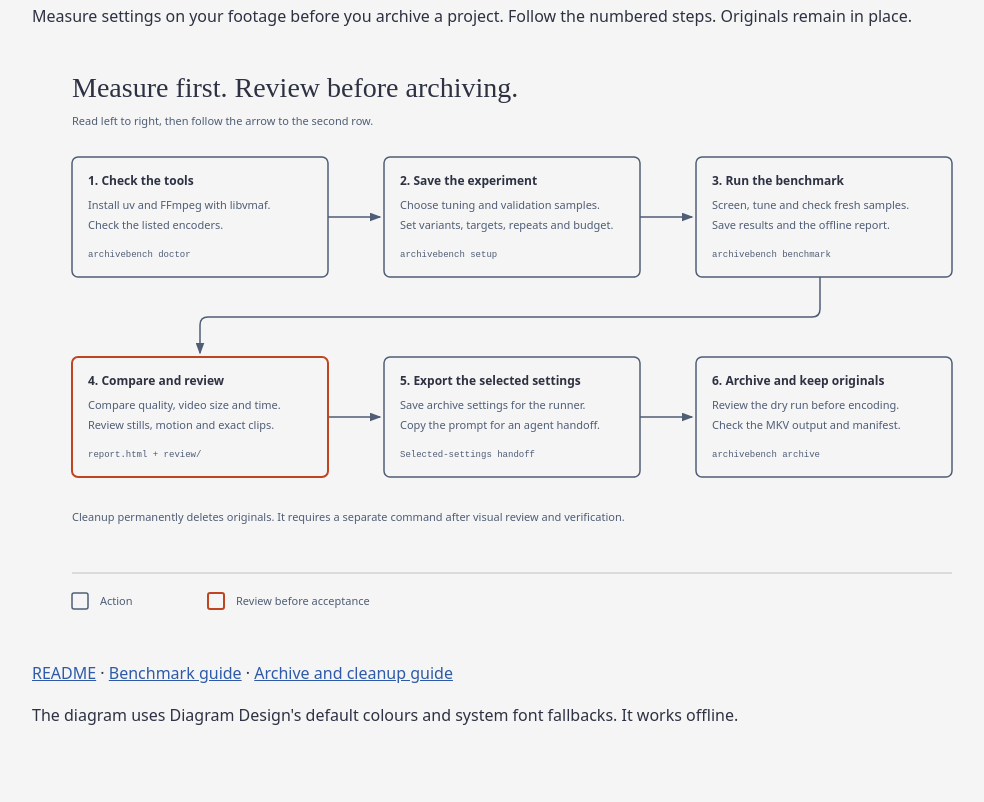
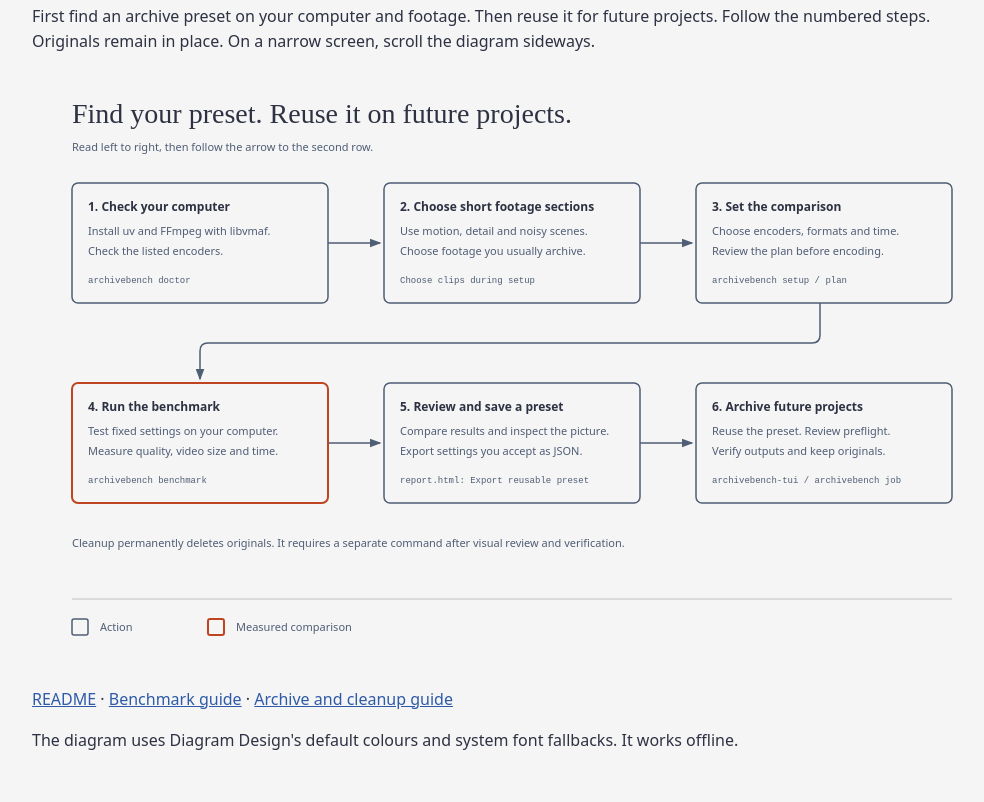
Before and after one commit to Today20092/ArchiveBench, a website: page docs/diagrams/user-flow.html in a window 1280 px wide. Shown: the part 98-900 px from the top of the page, without its empty margins (128-1112 px from the left). Before the commit the page ends 874 px from the top, so only its background shows below. Drawn offline with Linux system fonts and the light colour scheme.

Commit message:
docs: explain preset discovery before archive reuse (#7)

```diff
--- a/docs/diagrams/user-flow.html
+++ b/docs/diagrams/user-flow.html
@@ -27,14 +27,14 @@
 <body>
   <main class="frame">
     <h1>Use ArchiveBench</h1>
-    <p>Measure settings on your footage before you archive a project. Follow the numbered steps. Originals remain in place.</p>
+    <p>First find an archive preset on your computer and footage. Then reuse it for future projects. Follow the numbered steps. Originals remain in place. On a narrow screen, scroll the diagram sideways.</p>
     <div class="diagram-container">
       <svg viewBox="0 0 960 600" xmlns="http://www.w3.org/2000/svg" role="img" aria-labelledby="user-flow-title user-flow-desc">
         <title id="user-flow-title">Use ArchiveBench</title>
-        <desc id="user-flow-desc">Check tools, save an experiment, benchmark, compare and review footage, export settings, then archive while keeping originals.</desc>
+        <desc id="user-flow-desc">Check the computer, choose footage, set a fixed comparison, run the benchmark, review and save a preset, then archive future projects while keeping originals.</desc>
         <defs><marker id="user-flow-arrow" markerWidth="8" markerHeight="6" refX="7" refY="3" orient="auto"><polygon points="0 0,8 3,0 6" fill="#4f5d75"/></marker></defs>
         <rect width="960" height="600" fill="#f5f5f5"/>
-        <text class="title" x="40" y="52">Measure first. Review before archiving.</text>
+        <text class="title" x="40" y="52">Find your preset. Reuse it on future projects.</text>
         <text class="detail" x="40" y="80">Read left to right, then follow the arrow to the second row.</text>
         <path class="edge" d="M 296 172 H 348"/>
         <path class="edge" d="M 608 172 H 660"/>
@@ -42,41 +42,41 @@
         <path class="edge" d="M 296 372 H 348"/>
         <path class="edge" d="M 608 372 H 660"/>
         <rect class="node" x="40" y="112" width="256" height="120" rx="6"/>
-        <text class="name" x="56" y="140">1. Check the tools</text>
+        <text class="name" x="56" y="140">1. Check your computer</text>
         <text class="detail" x="56" y="164">Install uv and FFmpeg with libvmaf.</text>
         <text class="detail" x="56" y="184">Check the listed encoders.</text>
         <text class="command" x="56" y="212">archivebench doctor</text>
         <rect class="node" x="352" y="112" width="256" height="120" rx="6"/>
-        <text class="name" x="368" y="140">2. Save the experiment</text>
-        <text class="detail" x="368" y="164">Choose tuning and validation samples.</text>
-        <text class="detail" x="368" y="184">Set variants, targets, repeats and budget.</text>
-        <text class="command" x="368" y="212">archivebench setup</text>
+        <text class="name" x="368" y="140">2. Choose short footage sections</text>
+        <text class="detail" x="368" y="164">Use motion, detail and noisy scenes.</text>
+        <text class="detail" x="368" y="184">Choose footage you usually archive.</text>
+        <text class="command" x="368" y="212">Choose clips during setup</text>
         <rect class="node" x="664" y="112" width="256" height="120" rx="6"/>
-        <text class="name" x="680" y="140">3. Run the benchmark</text>
-        <text class="detail" x="680" y="164">Screen, tune and check fresh samples.</text>
-        <text class="detail" x="680" y="184">Save results and the offline report.</text>
-        <text class="command" x="680" y="212">archivebench benchmark</text>
+        <text class="name" x="680" y="140">3. Set the comparison</text>
+        <text class="detail" x="680" y="164">Choose encoders, formats and time.</text>
+        <text class="detail" x="680" y="184">Review the plan before encoding.</text>
+        <text class="command" x="680" y="212">archivebench setup / plan</text>
         <rect class="focal" x="40" y="312" width="256" height="120" rx="6"/>
-        <text class="name" x="56" y="340">4. Compare and review</text>
-        <text class="detail" x="56" y="364">Compare quality, video size and time.</text>
-        <text class="detail" x="56" y="384">Review stills, motion and exact clips.</text>
-        <text class="command" x="56" y="412">report.html + review/</text>
+        <text class="name" x="56" y="340">4. Run the benchmark</text>
+        <text class="detail" x="56" y="364">Test fixed settings on your computer.</text>
+        <text class="detail" x="56" y="384">Measure quality, video size and time.</text>
+        <text class="command" x="56" y="412">archivebench benchmark</text>
         <rect class="node" x="352" y="312" width="256" height="120" rx="6"/>
-        <text class="name" x="368" y="340">5. Export the selected settings</text>
-        <text class="detail" x="368" y="364">Save archive settings for the runner.</text>
-        <text class="detail" x="368" y="384">Copy the prompt for an agent handoff.</text>
-        <text class="command" x="368" y="412">Selected-settings handoff</text>
+        <text class="name" x="368" y="340">5. Review and save a preset</text>
+        <text class="detail" x="368" y="364">Compare results and inspect the picture.</text>
+        <text class="detail" x="368" y="384">Export settings you accept as JSON.</text>
+        <text class="command" x="368" y="412">report.html: Export reusable preset</text>
         <rect class="node" x="664" y="312" width="256" height="120" rx="6"/>
-        <text class="name" x="680" y="340">6. Archive and keep originals</text>
-        <text class="detail" x="680" y="364">Review the dry run before encoding.</text>
-        <text class="detail" x="680" y="384">Check the MKV output and manifest.</text>
-        <text class="command" x="680" y="412">archivebench archive</text>
+        <text class="name" x="680" y="340">6. Archive future projects</text>
+        <text class="detail" x="680" y="364">Reuse the preset. Review preflight.</text>
+        <text class="detail" x="680" y="384">Verify outputs and keep originals.</text>
+        <text class="command" x="680" y="412">archivebench-tui / archivebench job</text>
         <text class="detail" x="40" y="476">Cleanup permanently deletes originals. It requires a separate command after visual review and verification.</text>
         <line x1="40" y1="528" x2="920" y2="528" stroke="#bfc0c0"/>
         <rect class="node" x="40" y="548" width="16" height="16" rx="2"/>
         <text class="detail" x="68" y="560">Action</text>
         <rect class="focal" x="176" y="548" width="16" height="16" rx="2"/>
-        <text class="detail" x="204" y="560">Review before acceptance</text>
+        <text class="detail" x="204" y="560">Measured comparison</text>
       </svg>
     </div>
     <p><a href="../../README.md">README</a> · <a href="../benchmark.md">Benchmark guide</a> · <a href="../archiving.md">Archive and cleanup guide</a></p>
```
Also changed, not shown: docs/benchmark.md (+8 -0 lines), README.md, docs/diagrams/user-flow.svg.
